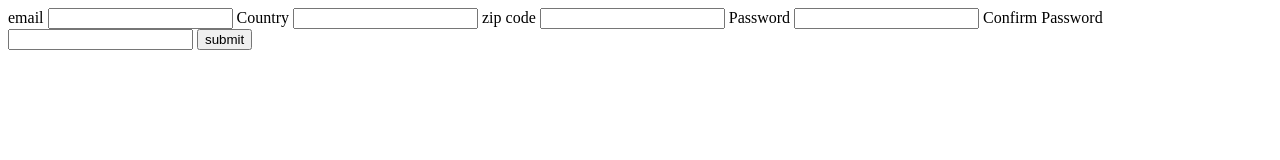
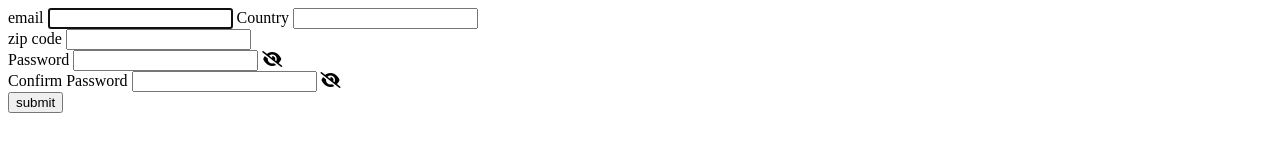
Before and after one commit to hattima-tim/form-validation-practice, a plain HTML site: page index.html in a window 1280 px wide. Drawn offline with Linux system fonts and the light colour scheme.

Commit message:
added an script for using fontawesome icon,make all except zip code input required,added autofocus attribute on email input and autocomplete attribute on password input

```diff
--- a/index.html
+++ b/index.html
@@ -3,25 +3,28 @@
 <head>
     <meta charset="UTF-8">
     <meta name="viewport" content="width=device-width, initial-scale=1">
-    <title></title>
+    <title>Form validation practice</title>
     <link rel="stylesheet" href="style.css">
+    <script src="https://kit.fontawesome.com/53348e0e14.js" crossorigin="anonymous"></script>
 </head>
 <body>
     <form>
         <label for="email">email</label>
-        <input type="email" id="email" name="email" >
+        <input type="email" id="email" name="email" required autofocus>
         <label for="country">Country</label>
-        <input type="text" id="country" name="country">
+        <input type="text" id="country" name="country" required><br>
 
         <label for="zip">zip code</label>
-        <input type="text" id="zip" name="zip" pattern="^[0-9]{5}(?:-[0-9]{4})?$">
+        <input type="text" id="zip" name="zip" pattern="^[0-9]{5}(?:-[0-9]{4})?$"><br>
 
         <label for="password">Password</label>
-        <input type="password" id="password" name="password">
+        <input type="password" id="password" name="password" autocomplete="new-password" required>
+        <i class="fas fa-eye-slash"></i><br>
 
         <label for="password_validation">Confirm Password</label>
-        <input type="password" id="password_validation" name="password_validation">
-        <span class="error"></span>
+        <input type="password" id="password_validation" name="password_validation" required>
+        <i class="fas fa-eye-slash"></i><br>
+
         <button>submit</button>
     </form>
     <script src="logic.js"></script>
```
